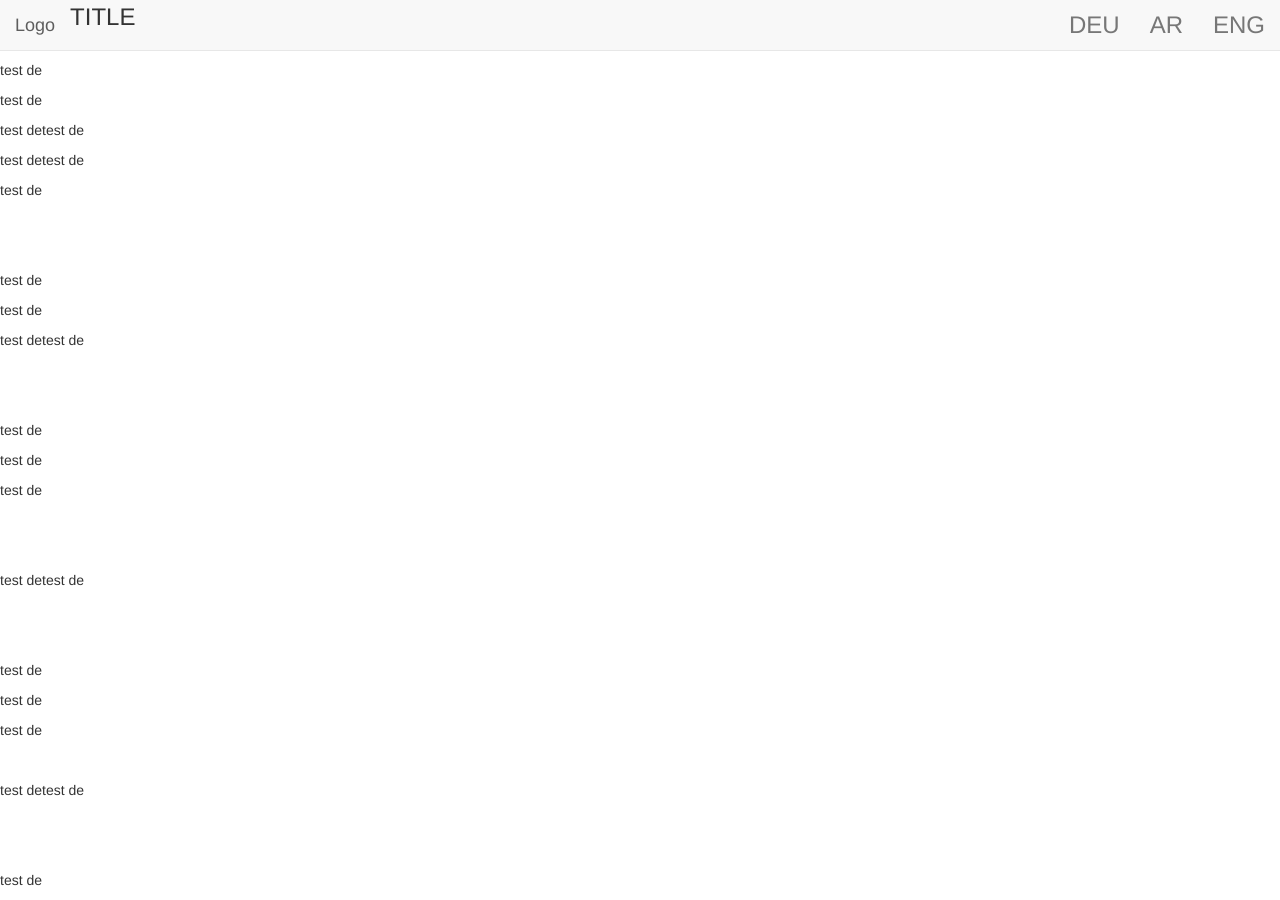
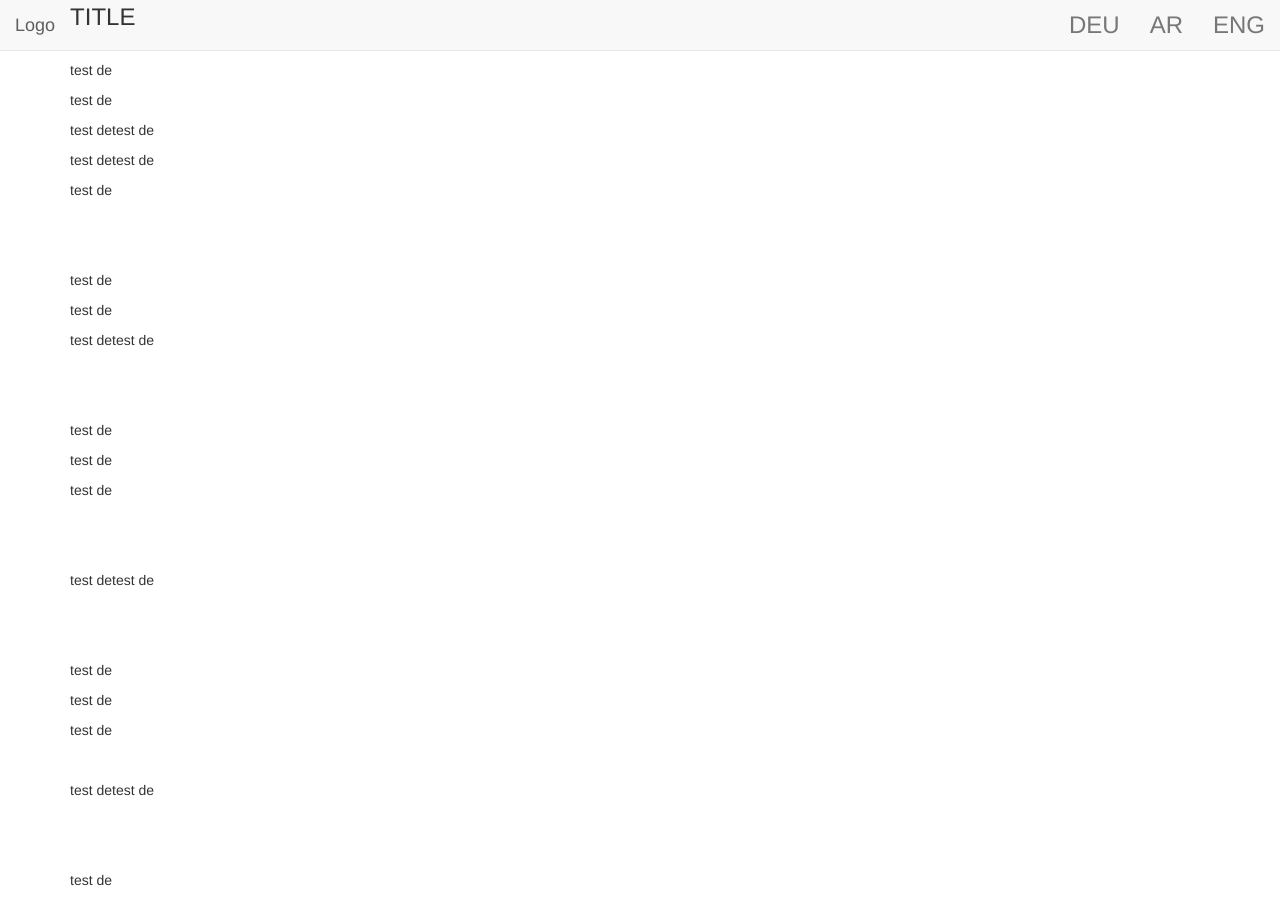
Before and after one commit to EIJC/TIJ, a Jekyll site: the page built from de.html, in a window 1280 px wide and 900 px high. Built offline with Jekyll 4.4.1, drawn with Linux system fonts in a browser that asks for light colours; nearby versions of some CDN libraries.

Commit message:
Update page.html

```diff
--- a/_layouts/page.html
+++ b/_layouts/page.html
@@ -1,8 +1,14 @@
 ---
 layout: base
 ---
+<body>
 
-<div id="header" class="navbar navbar-default navbar-fixed-top">
+    <!-- Wrap all page content here -->
+    <div id="wrap">
+
+      <!-- Begin page content -->
+      <div class="container">
+            <div id="header" class="navbar navbar-default navbar-fixed-top">
     <div class="navbar-header">
         <button class="navbar-toggle collapsed" type="button" data-toggle="collapse" data-target=".navbar-collapse">
             <i class="icon-reorder"></i>
@@ -32,13 +38,16 @@ layout: base
 </div>
 
  {{ content }}
+      </div>
+    </div>
 
-<footer class="footer">
+    <div id="footer">
       <div class="container">
-           <ul class="nav navbar-nav">
+            <ul class="nav navbar-nav">
                 <li><a href="">Link</a></li>
                  <li><a href="">Link</a></li>
                  <li><a href="">Link</a></li>
             </ul>
       </div>
-    </footer>
+    </div>
+</body>
```
